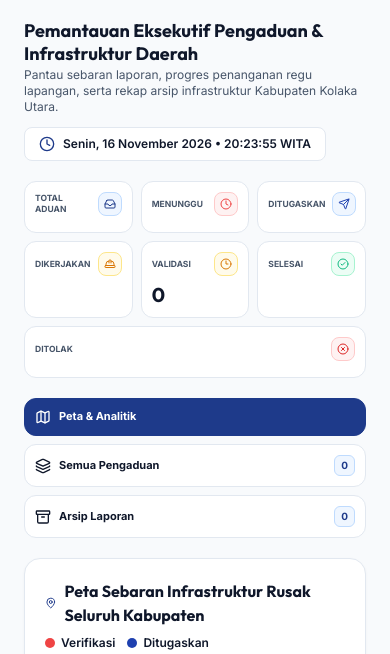
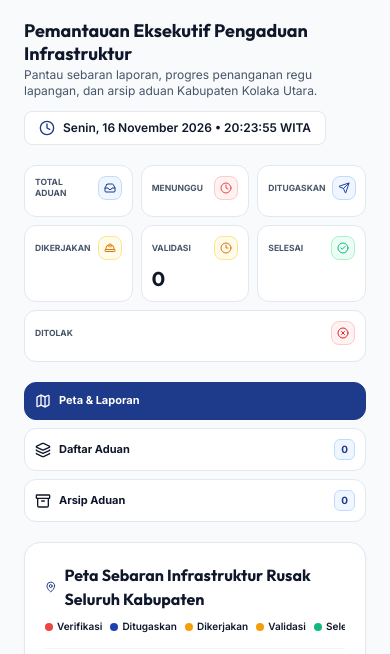
Before and after one commit to Dul13-gokil/SI-APPIK-gabungan, a Laravel app: template backend/resources/views/bupati/dashboard.blade.php in a window 390 px wide. Shown: the part 65-719 px from the top of the page. Run offline with Laravel 12, Linux system fonts and the light colour scheme; the template is opened without the code that fills it, so the values that code supplies are empty; some libraries are stand-ins or nearby versions; grey boxes are pictures that could not be loaded.

Commit message:
fix(ui,copy): standardize formal government copy across web & mobile, fix mobile PDF preview & reporting toolbar layout, and keep map legend single-row

```diff
--- a/backend/resources/views/bupati/dashboard.blade.php
+++ b/backend/resources/views/bupati/dashboard.blade.php
@@ -14,10 +14,10 @@
     <div class="flex flex-col sm:flex-row sm:items-center justify-between gap-3 pt-1">
         <div>
             <h2 class="font-outfit font-bold text-lg sm:text-xl text-[#0F172A] leading-tight">
-                Pemantauan Eksekutif Pengaduan &amp; Infrastruktur Daerah
+                Pemantauan Eksekutif Pengaduan Infrastruktur
             </h2>
             <p class="text-xs text-[#475569] mt-0.5">
-                Pantau sebaran laporan, progres penanganan regu lapangan, serta rekap arsip infrastruktur Kabupaten Kolaka Utara.
+                Pantau sebaran laporan, progres penanganan regu lapangan, dan arsip aduan Kabupaten Kolaka Utara.
             </p>
         </div>
         <div class="flex items-center gap-2 shrink-0">
@@ -145,31 +145,31 @@
 
     <!-- 3. MENU TAB EKSEKUTIF (TERSTRUKTUR SERAGAM ADMIN) -->
     <div class="grid grid-cols-1 sm:grid-cols-3 gap-2 sm:gap-2.5 w-full">
-        <!-- 1. Tab Peta Spasial & Analitik -->
+        <!-- 1. Tab Peta & Laporan -->
         <button type="button" onclick="switchBupatiTab('executive')" id="tabBtn-executive"
             class="bupati-tab-btn text-left p-2.5 sm:p-3 rounded-xl border transition flex items-center gap-2 sm:gap-2.5 cursor-pointer bg-[#1E3A8A] text-white border-[#1E3A8A]">
             <i data-lucide="map" class="w-4 h-4 shrink-0 text-current"></i>
             <div class="min-w-0 flex-1">
-                <span class="text-[11px] sm:text-xs font-bold block leading-tight">Peta &amp; Analitik</span>
+                <span class="text-[11px] sm:text-xs font-bold block leading-tight">Peta &amp; Laporan</span>
             </div>
         </button>
 
-        <!-- 2. Tab Daftar Seluruh Pengaduan -->
+        <!-- 2. Tab Daftar Aduan -->
         <button type="button" onclick="switchBupatiTab('complaints')" id="tabBtn-complaints"
             class="bupati-tab-btn text-left p-2.5 sm:p-3 rounded-xl border transition flex items-center gap-2 sm:gap-2.5 cursor-pointer bg-white text-[#0F172A] border-[#E2E8F0] hover:bg-[#F8FAFC]">
             <i data-lucide="layers" class="w-4 h-4 shrink-0 text-current"></i>
             <div class="min-w-0 flex-1">
-                <span class="text-[11px] sm:text-xs font-bold block leading-tight">Semua Pengaduan</span>
+                <span class="text-[11px] sm:text-xs font-bold block leading-tight">Daftar Aduan</span>
             </div>
             <span class="tab-badge px-1.5 py-0.5 rounded-md text-[10px] font-bold shrink-0 bg-blue-50 text-[#1E3A8A] border border-blue-200">{{ $allComplaints->count() }}</span>
         </button>
 
-        <!-- 3. Tab Arsip Laporan -->
+        <!-- 3. Tab Arsip Aduan -->
         <button type="button" onclick="switchBupatiTab('archive')" id="tabBtn-archive"
             class="bupati-tab-btn text-left p-2.5 sm:p-3 rounded-xl border transition flex items-center gap-2 sm:gap-2.5 cursor-pointer bg-white text-[#0F172A] border-[#E2E8F0] hover:bg-[#F8FAFC]">
             <i data-lucide="archive" class="w-4 h-4 shrink-0 text-current"></i>
             <div class="min-w-0 flex-1">
-                <span class="text-[11px] sm:text-xs font-bold block leading-tight">Arsip Laporan</span>
+                <span class="text-[11px] sm:text-xs font-bold block leading-tight">Arsip Aduan</span>
             </div>
             <span class="tab-badge px-1.5 py-0.5 rounded-md text-[10px] font-bold shrink-0 bg-blue-50 text-[#1E3A8A] border border-blue-200">{{ $archivedComplaints->count() }}</span>
         </button>
@@ -186,13 +186,13 @@
                         <span>Peta Sebaran Infrastruktur Rusak Seluruh Kabupaten</span>
                     </h3>
                 </div>
-                <div class="flex flex-wrap items-center gap-3 text-xs font-semibold">
-                    <span class="flex items-center gap-1.5"><span class="w-2.5 h-2.5 rounded-full bg-[#EF4444]"></span> Verifikasi</span>
-                    <span class="flex items-center gap-1.5"><span class="w-2.5 h-2.5 rounded-full bg-[#1E40AF]"></span> Ditugaskan</span>
-                    <span class="flex items-center gap-1.5"><span class="w-2.5 h-2.5 rounded-full bg-[#F59E0B]"></span> Sedang Dikerjakan</span>
-                    <span class="flex items-center gap-1.5"><span class="w-2.5 h-2.5 rounded-full bg-[#F59E0B]"></span> Validasi</span>
-                    <span class="flex items-center gap-1.5"><span class="w-2.5 h-2.5 rounded-full bg-[#10B981]"></span> Selesai</span>
-                    <span class="flex items-center gap-1.5"><span class="w-2.5 h-2.5 rounded-full bg-[#DC2626]"></span> Ditolak</span>
+                <div class="flex items-center gap-2 sm:gap-3 text-[10px] sm:text-xs font-semibold overflow-x-auto whitespace-nowrap w-full sm:w-auto pb-0.5 sm:pb-0">
+                    <span class="inline-flex items-center gap-1 shrink-0"><span class="w-2 h-2 sm:w-2.5 sm:h-2.5 rounded-full bg-[#EF4444]"></span> Verifikasi</span>
+                    <span class="inline-flex items-center gap-1 shrink-0"><span class="w-2 h-2 sm:w-2.5 sm:h-2.5 rounded-full bg-[#1E40AF]"></span> Ditugaskan</span>
+                    <span class="inline-flex items-center gap-1 shrink-0"><span class="w-2 h-2 sm:w-2.5 sm:h-2.5 rounded-full bg-[#F59E0B]"></span> <span class="hidden sm:inline">Sedang </span>Dikerjakan</span>
+                    <span class="inline-flex items-center gap-1 shrink-0"><span class="w-2 h-2 sm:w-2.5 sm:h-2.5 rounded-full bg-[#F59E0B]"></span> Validasi</span>
+                    <span class="inline-flex items-center gap-1 shrink-0"><span class="w-2 h-2 sm:w-2.5 sm:h-2.5 rounded-full bg-[#10B981]"></span> Selesai</span>
+                    <span class="inline-flex items-center gap-1 shrink-0"><span class="w-2 h-2 sm:w-2.5 sm:h-2.5 rounded-full bg-[#DC2626]"></span> Ditolak</span>
                 </div>
             </div>
 
--- a/backend/resources/views/partials/executive_monitoring_reporting.blade.php
+++ b/backend/resources/views/partials/executive_monitoring_reporting.blade.php
@@ -32,49 +32,49 @@
 
 <!-- 1. TOOLBAR AKSI LAPORAN RESMI (PDF) — BERSIH, KONSISTEN, TANPA GRADIENT -->
 <div class="card-white rounded-2xl p-4 sm:p-5 bg-white border border-[#E2E8F0] flex flex-col lg:flex-row lg:items-center justify-between gap-4">
-    <div class="flex items-start gap-3.5">
-        <div class="w-10 h-10 rounded-xl bg-slate-50 border border-slate-200 text-[#1E3A8A] flex items-center justify-center shrink-0 mt-0.5">
+    <div class="flex items-center gap-3 min-w-0">
+        <div class="w-10 h-10 rounded-xl bg-slate-50 border border-slate-200 text-[#1E3A8A] flex items-center justify-center shrink-0">
             <i data-lucide="file-check-2" class="w-5 h-5"></i>
         </div>
-        <div class="space-y-1">
-            <div class="inline-flex items-center gap-1.5 text-[11px] font-bold uppercase tracking-wider text-[#1E3A8A]">
-                <span>Dokumen Rekapitulasi Eksekutif</span>
-                <span class="text-slate-300">&bull;</span>
-                <span class="text-slate-500 font-semibold">Dinas PUPR Kab. Kolaka Utara</span>
-            </div>
-            <h3 class="font-outfit font-bold text-base sm:text-lg text-slate-900 tracking-tight leading-snug">
-                Pelaporan &amp; Evaluasi Kinerja Penanganan Infrastruktur
+        <div class="min-w-0 space-y-0.5">
+            <span class="text-[10.5px] font-bold uppercase tracking-wider text-[#1E3A8A] block truncate">
+                Dokumen Rekapitulasi &bull; Dinas PUPR
+            </span>
+            <h3 class="font-outfit font-bold text-sm sm:text-lg text-slate-900 tracking-tight leading-snug">
+                Pelaporan &amp; Evaluasi Kinerja Infrastruktur
             </h3>
         </div>
     </div>
 
     <!-- Tombol Aksi & Pilih Format Dokumen -->
-    <div class="flex flex-wrap items-center gap-2 shrink-0">
+    <div class="flex flex-col sm:flex-row sm:items-center gap-2 w-full lg:w-auto shrink-0">
         <!-- Switcher Format Cepat -->
-        <div class="inline-flex items-center p-1 rounded-xl bg-slate-100 border border-slate-200" role="group" aria-label="Pilih Format Laporan">
+        <div class="grid grid-cols-2 sm:inline-flex items-center p-1 rounded-xl bg-slate-100 border border-slate-200 w-full sm:w-auto" role="group" aria-label="Pilih Format Laporan">
             <button type="button" onclick="setReportFormat('professional')" data-format-btn="professional"
-                class="px-2.5 py-1.5 rounded-lg text-[11px] font-bold transition cursor-pointer bg-white text-[#1E3A8A] border border-slate-200 shadow-2xs">
+                class="px-3 py-1.5 rounded-lg text-[11px] font-bold transition cursor-pointer text-center bg-white text-[#1E3A8A] border border-slate-200 shadow-2xs">
                 Profesional
             </button>
             <button type="button" onclick="setReportFormat('ats')" data-format-btn="ats"
-                class="px-2.5 py-1.5 rounded-lg text-[11px] font-bold transition cursor-pointer text-slate-600 hover:text-slate-900 border border-transparent">
+                class="px-3 py-1.5 rounded-lg text-[11px] font-bold transition cursor-pointer text-center text-slate-600 hover:text-slate-900 border border-transparent">
                 Format ATS
             </button>
         </div>
 
+        <div class="grid grid-cols-2 sm:flex items-center gap-2 w-full sm:w-auto">
             <!-- Pratinjau Dokumen -->
             <button type="button" onclick="openReportPreviewModal()"
-            class="px-3.5 py-2 rounded-xl text-xs font-bold bg-slate-50 hover:bg-slate-100 text-slate-700 border border-slate-200 transition flex items-center gap-2 cursor-pointer">
-            <i data-lucide="eye" class="w-4 h-4 text-[#1E3A8A]"></i>
-            <span>Pratinjau Dokumen</span>
+                class="px-3 py-2 rounded-xl text-xs font-bold bg-slate-50 hover:bg-slate-100 text-slate-700 border border-slate-200 transition flex items-center justify-center gap-1.5 cursor-pointer whitespace-nowrap">
+                <i data-lucide="eye" class="w-4 h-4 text-[#1E3A8A] shrink-0"></i>
+                <span>Pratinjau</span>
             </button>
 
             <!-- Cetak Dokumen PDF -->
             <button type="button" onclick="printOfficialReportPdf()"
-            class="px-3.5 py-2 rounded-xl text-xs font-bold bg-[#1E3A8A] hover:bg-[#172554] text-white transition flex items-center gap-2 cursor-pointer">
-            <i data-lucide="printer" class="w-4 h-4"></i>
+                class="px-3.5 py-2 rounded-xl text-xs font-bold bg-[#1E3A8A] hover:bg-[#172554] text-white transition flex items-center justify-center gap-1.5 cursor-pointer whitespace-nowrap">
+                <i data-lucide="printer" class="w-4 h-4 shrink-0"></i>
                 <span>Cetak PDF</span>
             </button>
+        </div>
     </div>
 </div>
 
@@ -390,8 +390,8 @@
         </div>
 
         <!-- Body Pratinjau Dokumen -->
-        <div id="reportModalScrollArea" class="flex-1 overflow-y-auto bg-white p-5 sm:p-8">
-            <div id="printableOfficialDocument" class="w-full text-black font-sans text-xs pb-6">
+        <div id="reportModalScrollArea" class="flex-1 overflow-y-auto overflow-x-hidden bg-white p-3.5 sm:p-8">
+            <div id="printableOfficialDocument" class="w-full min-w-0 max-w-full text-black font-sans text-xs pb-6">
 
                 <!-- ========================================================= -->
                 <!-- FORMAT A: FORMAT PROFESIONAL (KEDINASAN RESMI PEMKAB)     -->
@@ -458,30 +458,32 @@
                         <h4 class="font-outfit font-bold text-xs uppercase tracking-wider text-black border-b border-slate-300 pb-1">
                             II. Rekapitulasi Siklus Status Penanganan Pengaduan
                         </h4>
-                        <table class="w-full text-left border-collapse border border-slate-400 text-[11px]">
-                            <thead class="bg-slate-100 text-black font-bold uppercase text-[10px]">
+                        <div class="w-full overflow-x-auto">
+                            <table class="w-full text-left border-collapse border border-slate-400 text-[9.5px] sm:text-[11px]">
+                                <thead class="bg-slate-100 text-black font-bold uppercase text-[8.5px] sm:text-[10px]">
                                     <tr>
-                                    <th class="border border-slate-400 py-1.5 px-2.5">Total Laporan</th>
-                                    <th class="border border-slate-400 py-1.5 px-2 text-center">Verifikasi</th>
-                                    <th class="border border-slate-400 py-1.5 px-2 text-center">Ditugaskan</th>
-                                    <th class="border border-slate-400 py-1.5 px-2 text-center">Dikerjakan</th>
-                                    <th class="border border-slate-400 py-1.5 px-2 text-center">Validasi</th>
-                                    <th class="border border-slate-400 py-1.5 px-2 text-center">Selesai</th>
-                                    <th class="border border-slate-400 py-1.5 px-2 text-center">Ditolak</th>
+                                        <th class="border border-slate-400 py-1.5 px-1.5 sm:px-2.5">Total</th>
+                                        <th class="border border-slate-400 py-1.5 px-1 sm:px-2 text-center">Verifikasi</th>
+                                        <th class="border border-slate-400 py-1.5 px-1 sm:px-2 text-center">Ditugaskan</th>
+                                        <th class="border border-slate-400 py-1.5 px-1 sm:px-2 text-center">Dikerjakan</th>
+                                        <th class="border border-slate-400 py-1.5 px-1 sm:px-2 text-center">Validasi</th>
+                                        <th class="border border-slate-400 py-1.5 px-1 sm:px-2 text-center">Selesai</th>
+                                        <th class="border border-slate-400 py-1.5 px-1 sm:px-2 text-center">Ditolak</th>
                                     </tr>
                                 </thead>
                                 <tbody>
                                     <tr>
-                                    <td class="border border-slate-400 py-2 px-2.5 font-bold text-black">{{ $summary['total'] }} (100%)</td>
-                                    <td class="border border-slate-400 py-2 px-2 text-center font-semibold">{{ $summary['pending'] }}</td>
-                                    <td class="border border-slate-400 py-2 px-2 text-center font-semibold">{{ $summary['dispatched'] }}</td>
-                                    <td class="border border-slate-400 py-2 px-2 text-center font-semibold">{{ $summary['in_progress'] }}</td>
-                                    <td class="border border-slate-400 py-2 px-2 text-center font-semibold">{{ $summary['waiting_verification'] ?? 0 }}</td>
-                                    <td class="border border-slate-400 py-2 px-2 text-center font-bold">{{ $summary['completed'] }} ({{ $summary['completion_rate'] }}%)</td>
-                                    <td class="border border-slate-400 py-2 px-2 text-center font-semibold">{{ $summary['rejected'] ?? 0 }}</td>
+                                        <td class="border border-slate-400 py-2 px-1.5 sm:px-2.5 font-bold text-black">{{ $summary['total'] }} (100%)</td>
+                                        <td class="border border-slate-400 py-2 px-1 sm:px-2 text-center font-semibold">{{ $summary['pending'] }}</td>
+                                        <td class="border border-slate-400 py-2 px-1 sm:px-2 text-center font-semibold">{{ $summary['dispatched'] }}</td>
+                                        <td class="border border-slate-400 py-2 px-1 sm:px-2 text-center font-semibold">{{ $summary['in_progress'] }}</td>
+                                        <td class="border border-slate-400 py-2 px-1 sm:px-2 text-center font-semibold">{{ $summary['waiting_verification'] ?? 0 }}</td>
+                                        <td class="border border-slate-400 py-2 px-1 sm:px-2 text-center font-bold">{{ $summary['completed'] }} ({{ $summary['completion_rate'] }}%)</td>
+                                        <td class="border border-slate-400 py-2 px-1 sm:px-2 text-center font-semibold">{{ $summary['rejected'] ?? 0 }}</td>
                                     </tr>
                                 </tbody>
                             </table>
+                        </div>
                     </div>
 
                     <!-- III. EVALUASI KETEPATAN WAKTU DINAS (SLA) & KONTRIBUSI PERAN -->
```
Also changed, not shown: backend/resources/views/admin/dashboard.blade.php (+43 -43 lines), backend/resources/views/operator/dashboard.blade.php (+23 -23 lines), backend/resources/views/petugas/dashboard.blade.php (+15 -15 lines), 3 other files. Lines whose indentation alone changed are shown as unchanged.
